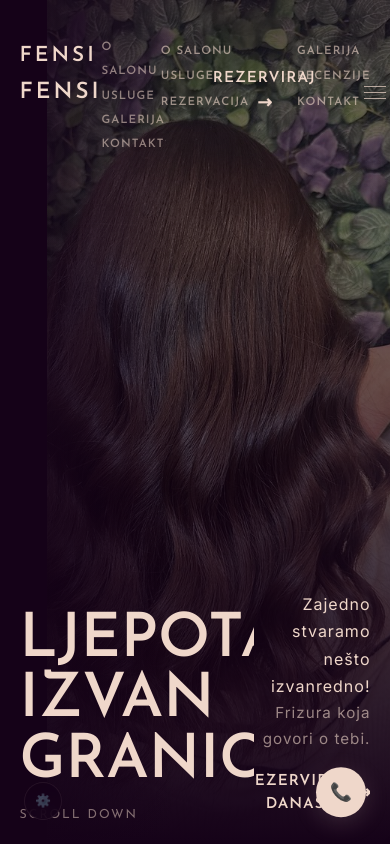
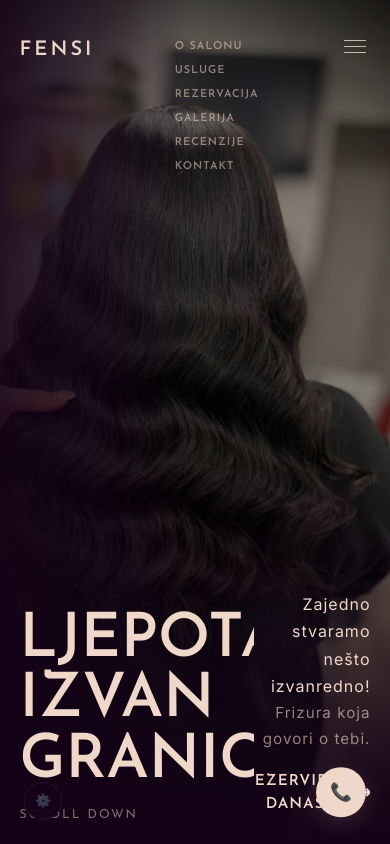
Before and after one commit to lidlcindric-art/fensi-next, a Next.js app: page / in a window 390 px wide. Shown: the top 844 px of the page. Built offline with nearby package versions, Linux system fonts and the light colour scheme.

Commit message:
fix: uklonjen dupli nav — jedna fixed nav s dva stupca linkova (template pattern), hero foto slideshow s pravim slikama, mobile drawer

```diff
--- a/app/page.tsx
+++ b/app/page.tsx
@@ -66,6 +66,7 @@ export default function FensiPage() {
 
   // Hero
   const [heroLoaded, setHeroLoaded] = useState(false)
+  const [heroPhotoIdx, setHeroPhotoIdx] = useState(0)
   // Services
   const [srvIdx, setSrvIdx] = useState(0)
   // Testimonials
@@ -108,7 +109,7 @@ export default function FensiPage() {
         onComplete: () => {
           gsap.to(loaderRef.current, {
             yPercent: -100, duration: .8, ease: 'power3.inOut',
-            onComplete: () => { if(loaderRef.current) loaderRef.current.style.display='none'; setHeroLoaded(true) }
+            onComplete: () => { if(loaderRef.current) loaderRef.current.style.display='none'; setHeroLoaded(true); const t=setInterval(()=>setHeroPhotoIdx(i=>(i+1)%3),4500); return ()=>clearInterval(t) }
           })
           initAnims(gsap, ScrollTrigger)
         }
@@ -288,97 +289,75 @@ export default function FensiPage() {
         <div ref={loaderBarRef} className="loader-bar" />
       </div>
 
-      {/* ══ NAV ═════════════════════════════════ */}
-      <nav
-        style={{
-          position:'fixed',top:0,left:0,right:0,zIndex:200,
-          padding: navSolid ? '1.1rem 5%' : '2rem 5%',
-          display:'flex',alignItems:'center',justifyContent:'space-between',
-          transition:'all .5s',
-          background: navSolid ? 'rgba(21,2,24,.94)' : 'transparent',
-          backdropFilter: navSolid ? 'blur(20px)' : 'none',
-          borderBottom: navSolid ? '1px solid rgba(239,215,202,.06)' : 'none',
-        }}
-      >
-        <a href="#" style={{ fontFamily:"'Josefin Sans'",fontSize:'1.4rem',fontWeight:600,textTransform:'uppercase',letterSpacing:'3px',color:'var(--cream)' }}>
-          Fensi
-        </a>
-        <div style={{display:'flex',gap:'3rem',alignItems:'center'}}>
-          <ul className="hidden md:flex" style={{gap:'2rem',listStyle:'none'}}>
-            {[['o salonu','#osalonu'],['usluge','#usluge'],['galerija','#galerija'],['kontakt','#kontakt']].map(([l,h])=>(
-              <li key={l}><a href={h} style={{fontFamily:"'Josefin Sans'",fontSize:'.72rem',fontWeight:600,textTransform:'uppercase',letterSpacing:'1px',color:'rgba(239,215,202,.55)',textDecoration:'none',transition:'color .2s'}}
-                onMouseEnter={e=>(e.target as HTMLElement).style.color='var(--cream)'}
-                onMouseLeave={e=>(e.target as HTMLElement).style.color='rgba(239,215,202,.55)'}
-              >{l}</a></li>
-            ))}
-          </ul>
-          <button
-            className="book-btn hidden md:inline-flex"
-            onClick={()=>document.getElementById('rezervacija')?.scrollIntoView({behavior:'smooth'})}
-          >
-            rezerviraj <span className="barrow">↗</span>
-          </button>
-          <button className="md:hidden bg-transparent border-0 flex flex-col gap-[5px] p-1" onClick={()=>setDrawerOpen(o=>!o)}>
-            <span style={{display:'block',width:'22px',height:'1px',background:'rgba(239,215,202,.7)',transition:'all .3s',transform:drawerOpen?'translateY(6px) rotate(45deg)':'none'}}/>
-            <span style={{display:'block',width:'22px',height:'1px',background:'rgba(239,215,202,.7)',transition:'all .3s',opacity:drawerOpen?0:1}}/>
-            <span style={{display:'block',width:'22px',height:'1px',background:'rgba(239,215,202,.7)',transition:'all .3s',transform:drawerOpen?'translateY(-6px) rotate(-45deg)':'none'}}/>
-          </button>
-        </div>
-      </nav>
 
-      {/* Mobile drawer */}
-      {drawerOpen && (
-        <div style={{position:'fixed',inset:0,zIndex:199,background:'rgba(21,2,24,.85)',backdropFilter:'blur(8px)'}} onClick={()=>setDrawerOpen(false)}>
-          <div style={{position:'absolute',right:0,top:0,bottom:0,width:'280px',background:'#1e0428',padding:'5rem 2rem 3rem'}} onClick={e=>e.stopPropagation()}>
-            {[['O salonu','#osalonu'],['Usluge','#usluge'],['Galerija','#galerija'],['Rezervacija','#rezervacija'],['Kontakt','#kontakt']].map(([l,h])=>(
-              <a key={l} href={h} onClick={()=>setDrawerOpen(false)} style={{display:'block',padding:'.8rem 0',fontFamily:"'Josefin Sans'",fontSize:'.72rem',fontWeight:600,letterSpacing:'1px',textTransform:'uppercase',color:'rgba(239,215,202,.5)',borderBottom:'1px solid rgba(239,215,202,.06)',textDecoration:'none'}}>{l}</a>
-            ))}
-            <button style={{marginTop:'2rem',width:'100%',background:'var(--cream)',color:'var(--plum)',border:'none',padding:'.9rem',fontFamily:"'Josefin Sans'",fontSize:'.72rem',fontWeight:600,letterSpacing:'1.5px',textTransform:'uppercase',cursor:'pointer'}}
-              onClick={()=>{document.getElementById('rezervacija')?.scrollIntoView({behavior:'smooth'});setDrawerOpen(false)}}>
-              Rezerviraj termin
-            </button>
-          </div>
-        </div>
-      )}
 
       {/* ══ HERO — identical to SR template ════ */}
       <section style={{position:'relative',width:'100%',height:'100dvh',minHeight:'640px',overflow:'hidden',background:'var(--plum)'}}>
 
-        {/* PHOTO — right-weighted like template woman-hero.png */}
-        {/* Template: image at left:146px, width:~962px in 1254px container (~77% width, starting ~11.6% from left) */}
-        <div style={{position:'absolute',top:0,right:0,bottom:0,left:'12%',zIndex:0}}>
-          <Image src="/photos/chocolate-waves.jpg" alt="Fensi" fill style={{objectFit:'cover',objectPosition:'center 12%',filter:'brightness(.65)'}} priority sizes="88vw"/>
-        </div>
+        {/* PHOTOS — cycling slideshow, portrait orientation, right-weighted
+            Template: photo at left:11.6% → right edge, full height portrait */}
+        {['/photos/dark-black-waves.jpg','/photos/bob-highlights.jpg','/photos/straight-brown.jpg'].map((src,i)=>(
+          <div key={src} style={{
+            position:'absolute',top:0,bottom:0,right:0,left:0,zIndex:0,
+            opacity: heroPhotoIdx===i ? 1 : 0,
+            transition:'opacity 1.4s ease-in-out',
+          }}>
+            <Image src={src} alt="Fensi" fill style={{objectFit:'cover',objectPosition:'75% 15%',filter:'brightness(.62)'}} priority={i===0} sizes="100vw"/>
+          </div>
+        ))}
 
-        {/* GRADIENT — bottom: transparent → solid (template: covers bottom 1/3) */}
-        <div style={{position:'absolute',inset:0,zIndex:1,background:'linear-gradient(rgba(21,2,24,0) 0%, rgba(21,2,24,1) 100%)'}}/>
-        {/* LEFT gradient: solid → transparent (template: left 33%) */}
-        <div style={{position:'absolute',top:0,left:0,bottom:0,width:'45%',zIndex:1,background:'linear-gradient(to right, rgba(21,2,24,.9) 0%, rgba(21,2,24,.4) 60%, rgba(21,2,24,0) 100%)'}}/>
-        {/* TOP gradient: solid → transparent (template has top fade too) */}
-        <div style={{position:'absolute',top:0,left:0,right:0,height:'30%',zIndex:1,background:'linear-gradient(rgba(21,2,24,.6) 0%, rgba(21,2,24,0) 100%)'}}/>
+        {/* GRADIENTS — exact template pattern */}
+        {/* Bottom: rgba(21,2,24,0) 0% → rgba(21,2,24,1) 100% - covers bottom ~33% */}
+        <div style={{position:'absolute',bottom:0,left:0,right:0,height:'45%',zIndex:1,background:'linear-gradient(rgba(21,2,24,0) 0%, rgba(21,2,24,1) 100%)',pointerEvents:'none'}}/>
+        {/* Left: template has left gradient over ~33% width */}
+        <div style={{position:'absolute',top:0,left:0,bottom:0,width:'50%',zIndex:1,background:'linear-gradient(to right, rgba(21,2,24,.85) 0%, rgba(21,2,24,.5) 50%, rgba(21,2,24,0) 100%)',pointerEvents:'none'}}/>
 
-        {/* NAV — two vertical columns on right (template pattern) */}
-        <div style={{position:'absolute',top:0,left:0,right:0,zIndex:10,display:'flex',justifyContent:'space-between',alignItems:'flex-start',padding:'2.5rem 5% 0 5%'}}>
+        {/* FIXED NAV — template: logo left, two-col links right */}
+        <div style={{
+          position:'fixed',top:0,left:0,right:0,zIndex:200,
+          display:'flex',justifyContent:'space-between',alignItems:'flex-start',
+          padding: navSolid ? '1rem 5%' : '2.2rem 5%',
+          background: navSolid ? 'rgba(21,2,24,.95)' : 'transparent',
+          backdropFilter: navSolid ? 'blur(20px)' : 'none',
+          borderBottom: navSolid ? '1px solid rgba(239,215,202,.07)' : 'none',
+          transition:'all .45s ease',
+        }}>
           {/* Logo */}
-          <div style={{fontFamily:"'Josefin Sans'",fontSize:'1.3rem',fontWeight:600,textTransform:'uppercase',letterSpacing:'3px',color:'var(--cream)'}}>Fensi</div>
-          {/* Two-column nav (template: right side, 16.67% + 16.67%) */}
-          <div style={{display:'flex',gap:'3rem'}}>
-            <div style={{display:'flex',flexDirection:'column',gap:'.15rem'}}>
+          <a href="#" style={{fontFamily:"'Josefin Sans'",fontSize:'1.25rem',fontWeight:600,textTransform:'uppercase',letterSpacing:'3px',color:'var(--cream)',textDecoration:'none'}}>Fensi</a>
+          {/* Desktop: two-col vertical nav (exact template) */}
+          <div className="hidden md:flex" style={{gap:'2.5rem',alignItems:'flex-start'}}>
+            <div style={{display:'flex',flexDirection:'column',gap:0}}>
               {[['o salonu','#osalonu'],['usluge','#usluge'],['rezervacija','#rezervacija']].map(([l,h])=>(
-                <a key={l} href={h} style={{fontFamily:"'Josefin Sans'",fontSize:'.72rem',fontWeight:600,textTransform:'uppercase',letterSpacing:'1px',color:'rgba(239,215,202,.6)',lineHeight:'2',textDecoration:'none',transition:'color .2s'}}
+                <a key={l} href={h} style={{fontFamily:"'Josefin Sans'",fontSize:'.68rem',fontWeight:600,textTransform:'uppercase',letterSpacing:'1px',color:'rgba(239,215,202,.55)',lineHeight:'2.2',textDecoration:'none',transition:'color .2s'}}
                   onMouseEnter={e=>(e.target as HTMLElement).style.color='var(--cream)'}
-                  onMouseLeave={e=>(e.target as HTMLElement).style.color='rgba(239,215,202,.6)'}>{l}</a>
+                  onMouseLeave={e=>(e.target as HTMLElement).style.color='rgba(239,215,202,.55)'}>{l}</a>
               ))}
             </div>
-            <div style={{display:'flex',flexDirection:'column',gap:'.15rem'}}>
+            <div style={{display:'flex',flexDirection:'column',gap:0}}>
               {[['galerija','#galerija'],['recenzije','#testimonials'],['kontakt','#kontakt']].map(([l,h])=>(
-                <a key={l} href={h} style={{fontFamily:"'Josefin Sans'",fontSize:'.72rem',fontWeight:600,textTransform:'uppercase',letterSpacing:'1px',color:'rgba(239,215,202,.6)',lineHeight:'2',textDecoration:'none',transition:'color .2s'}}
+                <a key={l} href={h} style={{fontFamily:"'Josefin Sans'",fontSize:'.68rem',fontWeight:600,textTransform:'uppercase',letterSpacing:'1px',color:'rgba(239,215,202,.55)',lineHeight:'2.2',textDecoration:'none',transition:'color .2s'}}
                   onMouseEnter={e=>(e.target as HTMLElement).style.color='var(--cream)'}
-                  onMouseLeave={e=>(e.target as HTMLElement).style.color='rgba(239,215,202,.6)'}>{l}</a>
+                  onMouseLeave={e=>(e.target as HTMLElement).style.color='rgba(239,215,202,.55)'}>{l}</a>
               ))}
             </div>
           </div>
+          {/* Mobile burger */}
+          <button className="md:hidden" style={{background:'none',border:'none',cursor:'pointer',display:'flex',flexDirection:'column',gap:'5px',padding:'.3rem'}} onClick={()=>setDrawerOpen(o=>!o)}>
+            <span style={{display:'block',width:'22px',height:'1px',background:'rgba(239,215,202,.8)',transition:'all .3s',transform:drawerOpen?'translateY(6px) rotate(45deg)':'none'}}/>
+            <span style={{display:'block',width:'22px',height:'1px',background:'rgba(239,215,202,.8)',transition:'all .3s',opacity:drawerOpen?0:1}}/>
+            <span style={{display:'block',width:'22px',height:'1px',background:'rgba(239,215,202,.8)',transition:'all .3s',transform:drawerOpen?'translateY(-6px) rotate(-45deg)':'none'}}/>
+          </button>
         </div>
+        {/* Mobile drawer */}
+        {drawerOpen&&(
+          <div style={{position:'fixed',inset:0,zIndex:199,background:'rgba(21,2,24,.85)',backdropFilter:'blur(8px)'}} onClick={()=>setDrawerOpen(false)}>
+            <div style={{position:'absolute',right:0,top:0,bottom:0,width:'280px',background:'#1e0428',padding:'5rem 2rem 3rem'}} onClick={e=>e.stopPropagation()}>
+              {[['O salonu','#osalonu'],['Usluge','#usluge'],['Galerija','#galerija'],['Rezervacija','#rezervacija'],['Kontakt','#kontakt']].map(([l,h])=>(
+                <a key={l} href={h} onClick={()=>setDrawerOpen(false)} style={{display:'block',padding:'.85rem 0',fontFamily:"'Josefin Sans'",fontSize:'.68rem',fontWeight:600,letterSpacing:'1px',textTransform:'uppercase',color:'rgba(239,215,202,.5)',borderBottom:'1px solid rgba(239,215,202,.06)',textDecoration:'none'}}>{l}</a>
+              ))}
+            </div>
+          </div>
+        )}
 
         {/* BOTTOM CONTENT — two-column like template (66.67% left, 33.33% right) */}
         <div style={{position:'absolute',bottom:0,left:0,right:0,zIndex:2,padding:'0 5% 5% 5%',display:'grid',gridTemplateColumns:'66.667% 33.333%',alignItems:'flex-end',gap:0}}>
```
